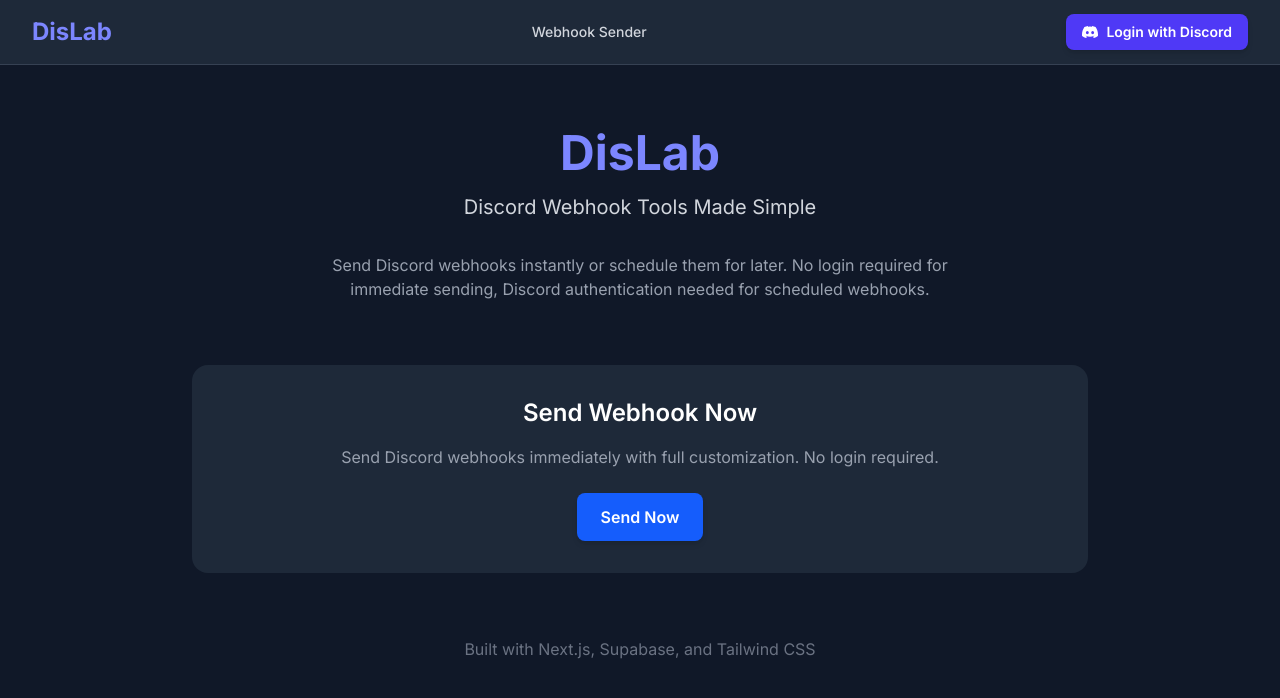
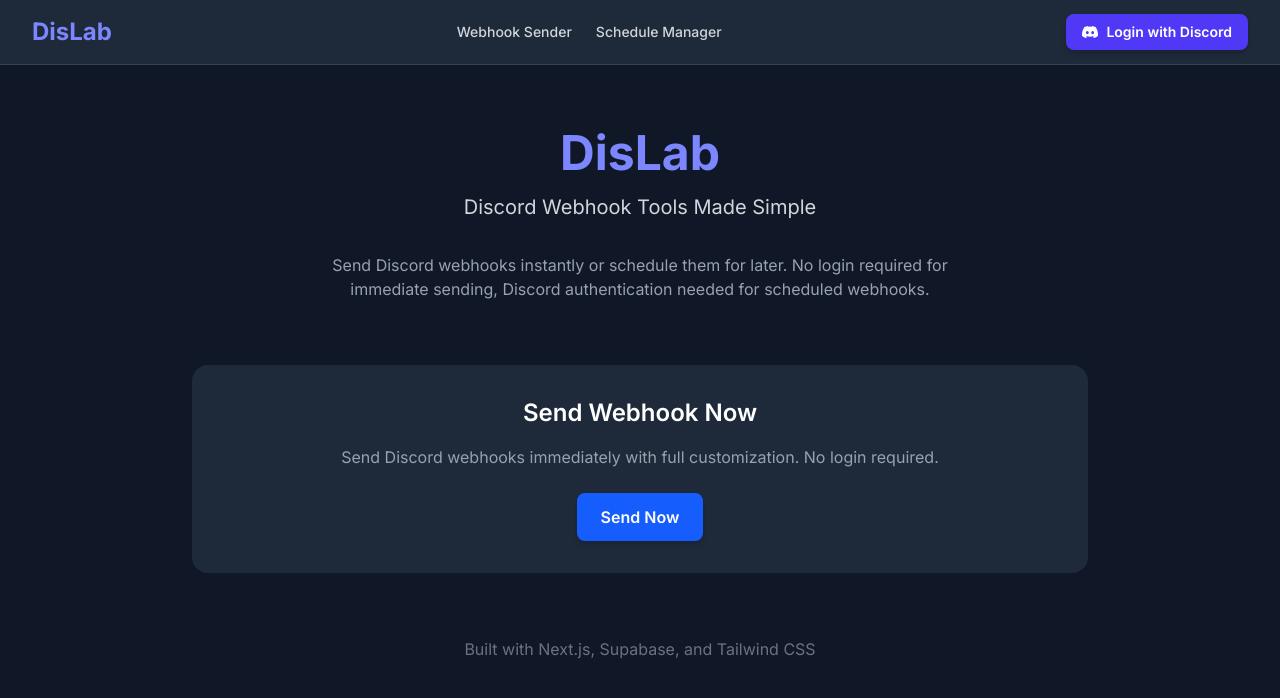
Before and after one commit to rayhandestian/DisLab, a Next.js app: page / in a window 1280 px wide. Shown: the top 698 px of the page. Built offline with nearby package versions, Linux system fonts and the light colour scheme; no server answers.

Commit message:
feat(schedules): move schedule manager to dedicated page
Remove ScheduleManager component from webhook page and add navigation link to dedicated /webhook/schedule-manager route. Update component to remove builder dependency for standalone use.

```diff
--- a/app/webhook/page.tsx
+++ b/app/webhook/page.tsx
@@ -11,7 +11,6 @@
   isValidHexColor,
   useWebhookBuilder,
 } from '@/hooks/useWebhookBuilder'
-import ScheduleManager from '@/components/webhook/ScheduleManager'
 import SavedWebhooksManager from '@/components/SavedWebhooksManager'
 
 export default function WebhookPage() {
@@ -734,11 +733,6 @@
 
           {/* Saved Webhooks Manager Card */}
           <SavedWebhooksManager builder={builder} />
-
-          {/* Schedule Manager Card */}
-          <div className="bg-gray-800 border border-gray-700 rounded-2xl shadow-lg p-6 sm:p-8 mt-8 fade-in">
-            <ScheduleManager builder={builder} />
-          </div>
         </div>
 
         <div className="lg:w-2/5 w-full">
--- /dev/null
+++ b/app/webhook/schedule-manager/page.tsx
@@ -0,0 +1,15 @@
+'use client'
+
+import ScheduleManager from '@/components/webhook/ScheduleManager'
+
+export default function ScheduleManagerPage() {
+  return (
+    <div className="min-h-screen bg-gray-900 text-white py-8 px-4 sm:px-6 lg:px-8">
+      <div className="w-full max-w-6xl mx-auto">
+        <div className="bg-gray-800 border border-gray-700 rounded-2xl shadow-lg p-6 sm:p-8 fade-in">
+          <ScheduleManager />
+        </div>
+      </div>
+    </div>
+  )
+}
--- a/components/Header.tsx
+++ b/components/Header.tsx
@@ -70,6 +70,12 @@
             >
               Webhook Sender
             </Link>
+            <Link
+              href="/webhook/schedule-manager"
+              className="text-gray-300 hover:text-white transition-colors duration-150 text-sm font-medium"
+            >
+              Schedule Manager
+            </Link>
           </nav>
 
           {/* User Section */}
```
Also changed, not shown: components/webhook/ScheduleManager.tsx (+1 -6 lines).
